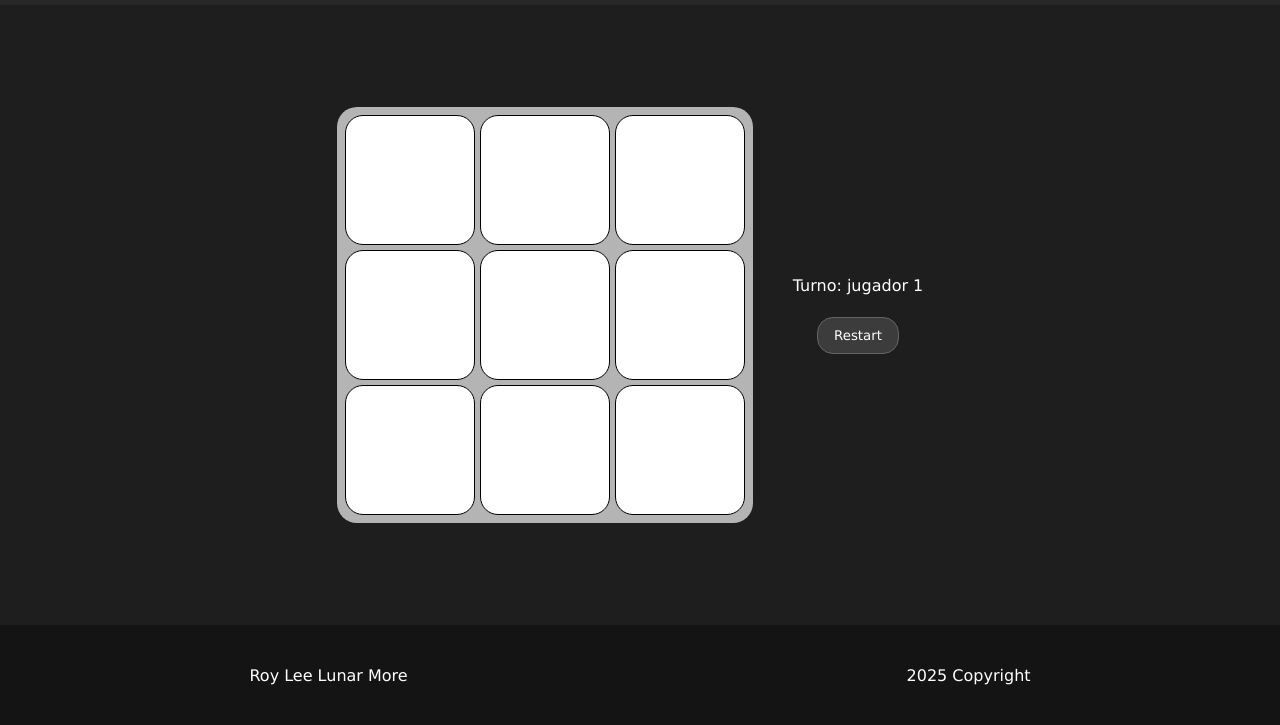
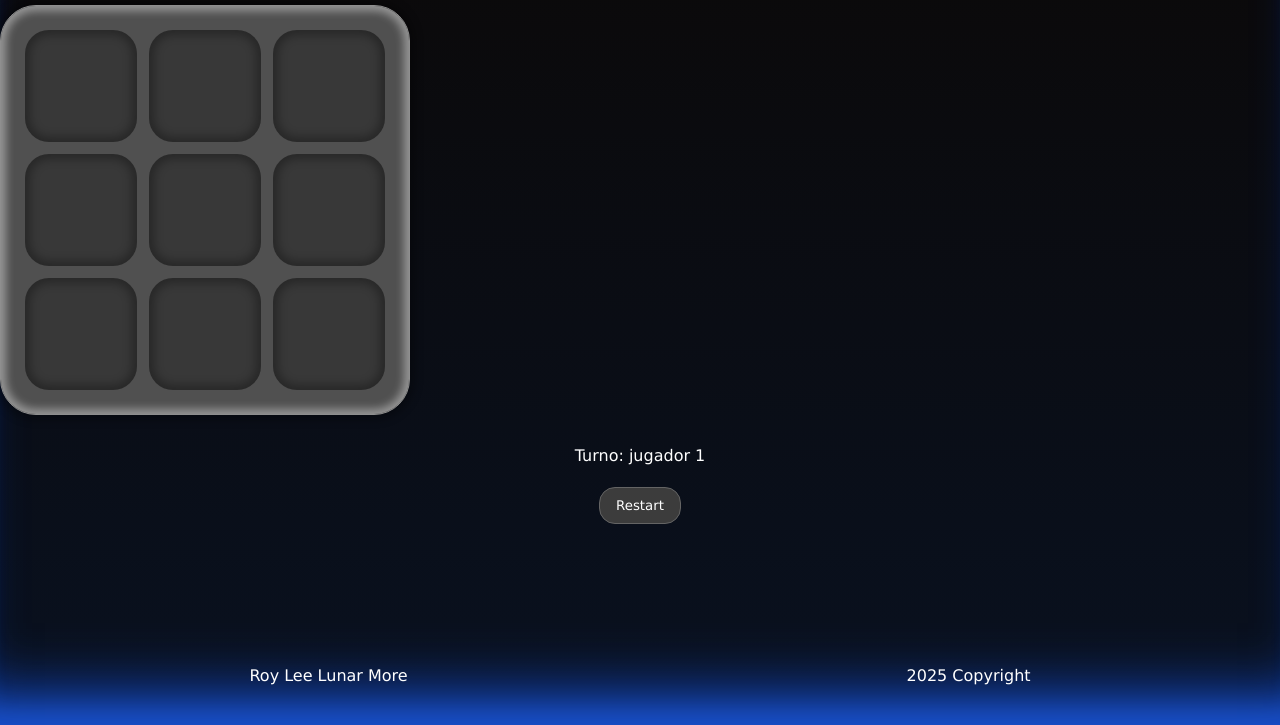
Before and after one commit to Lubriom/TicTacToe, a plain HTML site: page index.html in a window 1280 px wide. Shown: the part 75-800 px from the top of the page. Drawn offline with Linux system fonts and the light colour scheme.

Commit message:
Edit CSS Styles

```diff
--- a/index.html
+++ b/index.html
@@ -12,6 +12,7 @@
       <h1>Tres en Raya</h1>
     </header>
     <main>
+      <div class="main__bg">
         <div class="table" id="table">
           <div class="table__cell"></div>
           <div class="table__cell"></div>
@@ -34,6 +35,7 @@
             <button class="button--restart" id="restartOverlay">Restart</button>
           </div>
         </div>
+      </div>
     </main>
     <footer class="footer">
       <p>Roy Lee Lunar More</p>
--- a/style.css
+++ b/style.css
@@ -1,69 +1,83 @@
-*{
-    background-color: rgb(30, 30, 30);
+* {
     margin: 0;
     border: 0;
     font-family: 'Lucida Sans', 'Lucida Sans Regular', 'Lucida Grande', 'Lucida Sans Unicode', Geneva, Verdana, sans-serif;
 }
 
-header{
+header {
     display: flex;
     justify-content: center;
     align-items: center;
-    background-color: rgb(40, 40, 40);
 }
 
-header h1{
+header h1 {
     color: white;
     background-color: transparent;
 }
 
-
-body{
-    display: grid;
-    height: 100dvh;
-    grid-template-rows: 80px 1fr 100px;
-}
-main{
-    display: flex;
+main {
+    flex-direction: column-reverse;
     justify-content: center;
     align-items: center;
     gap: 20px;
 }
 
-.table{
+body {
+    height: 100dvh;
+    display: grid;
+    grid-template-rows: 80px 1fr 100px;
+    background: linear-gradient(to bottom, #0B0909 0%, #091120 100%);
+    box-shadow:
+        inset 0 -70px 60px -40px #134BCD,
+        /* brillo principal azul */
+        inset 0 -40px 30px -30px #609FFF80,
+        /* sombra azul secundaria más suave */
+        inset 0 -20px 20px -10px #1F62FF26,
+        /* reflejo difuso */
+        inset 0 20px 20px -20px rgba(255, 255, 255, 0.1);
+    /* leve luz superior */
+}
+
+
+
+.table {
     display: grid;
     grid-template-columns: 1fr 1fr 1fr;
     grid-template-rows: 1fr 1fr 1fr;
-    width: 400px;
-    height: 400px;
-    background-color: rgb(180, 180, 180);
-    padding: 8px;
-    border-radius: 20px;
-    gap: 5px;
+    width: 360px;
+    height: 360px;
+    background-color: rgb(80, 80, 80);
+    border: 1px solid rgb(143, 143, 143);
+    box-shadow: inset 0px 0px 8px 5px rgba(255, 255, 255, 0.4), 0px 0px 8px 5px rgba(0, 0, 0, 0.3);
+    padding: 24px;
+    border-radius: 36px;
+    gap: 12px;
 }
 
-.table__cell{
-    background-color: white;
-    border: 1px solid black;
+.table__cell {
+    background-color: rgba(0, 0, 0, 0.3);
     display: flex;
     justify-content: center;
     align-items: center;
-    border-radius: 18px;
+    border-radius: 24px;
     font-size: 60px;
+    text-shadow: 0px 0px 10px red;
+    box-shadow: inset 0px 0px 10px 5px rgba(0, 0, 0, 0.3);
 }
 
-.table__cell:hover{
-    background-color: rgb(180, 180, 180);
+
+.table__cell:hover {
+    background-color: rgba(95, 95, 95, 0.05);
     cursor: pointer;
 }
 
-.table__cell:active{
+.table__cell:active {
     transform: scale(0.95);
     transition: all 0.2s cubic-bezier(0.075, 0.82, 0.165, 1);
 
 }
 
-.control{
+.control {
     display: flex;
     flex-direction: column;
     justify-content: space-around;
@@ -72,12 +86,12 @@ main{
     height: 100px;
 }
 
-.control p{
+.control p {
     color: white;
     background-color: transparent;
 }
 
-.overlay__bg{
+.overlay__bg {
     display: none;
     position: fixed;
     justify-content: center;
@@ -92,7 +106,7 @@ main{
 
 }
 
-.overlay__container{
+.overlay__container {
     height: 200px;
     display: flex;
     flex-direction: column;
@@ -106,23 +120,22 @@ main{
     z-index: 2;
 }
 
-.overlay__message{
-    background:transparent;
+.overlay__message {
+    background: transparent;
 }
 
-footer{
-    background-color: rgb(20, 20, 20);
+footer {
     display: flex;
     justify-content: space-around;
     align-items: center;
 }
 
-footer p{
+footer p {
     color: white;
     background-color: transparent;
 }
 
-.button--restart{
+.button--restart {
     padding: 10px 16px;
     border: 1px solid rgb(100, 100, 100);
     border-radius: 16px;
@@ -130,10 +143,10 @@ footer p{
     color: white;
 }
 
-.button--restart:hover{
+.button--restart:hover {
     background-color: rgb(100, 100, 100);
 }
 
-.button--restart:active{
+.button--restart:active {
     background-color: rgb(60, 60, 60);
 }
```
Lines whose indentation alone changed are shown as unchanged.
